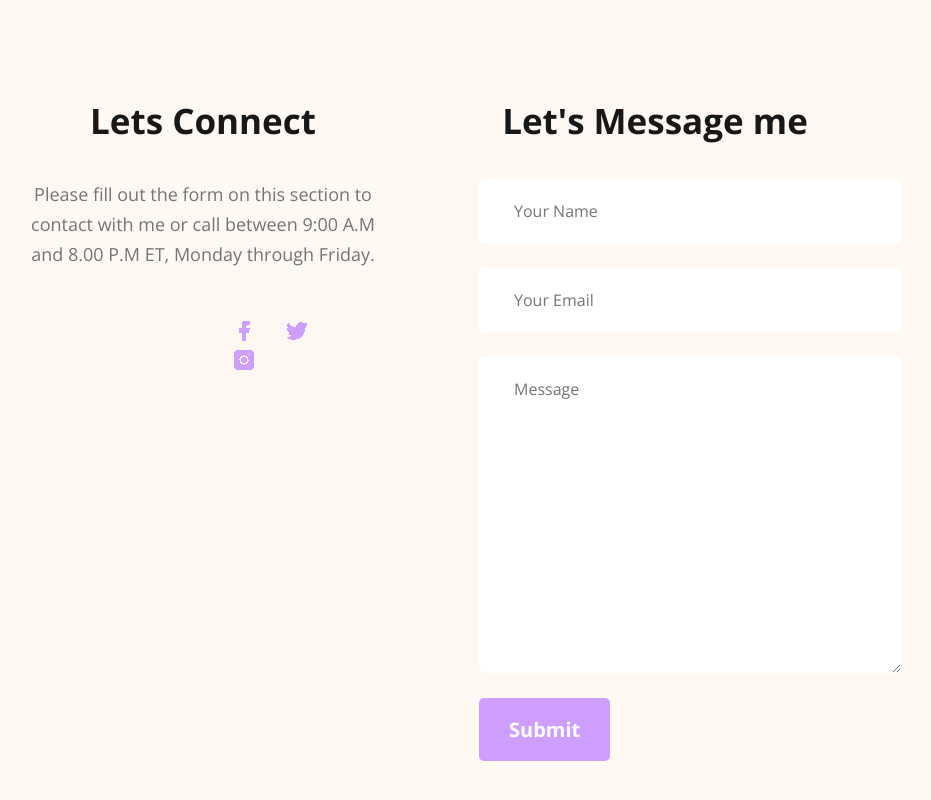
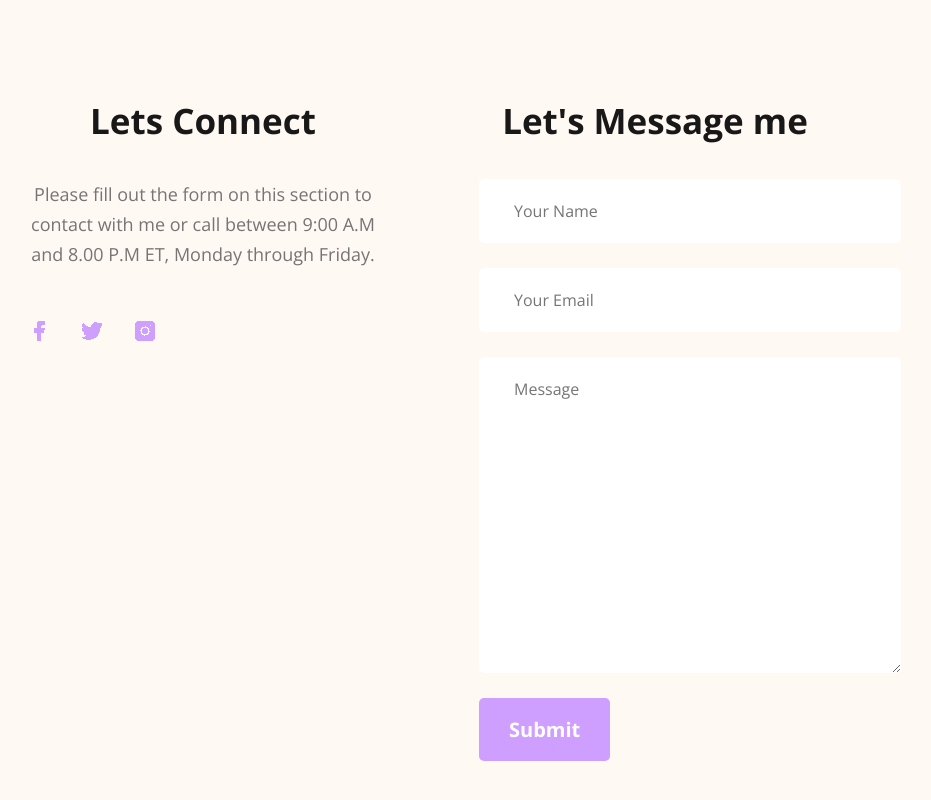
Before and after one commit to nekokaito/webdev-portfolio, a plain HTML site: page index.html in a window 1280 px wide. Shown: the part 3651-4451 px from the top of the page, without its empty margins (211-1142 px from the left). Drawn offline with nearby package versions, Linux system fonts and the light colour scheme.

Commit message:
margin not responsive

```diff
--- a/Styles/portfolio.css
+++ b/Styles/portfolio.css
@@ -273,7 +273,7 @@ main {
 
 .social-links {
     margin-top: 50px;
-    margin-left: 205px;
+
 }
 .social-links a {
     margin-right: 25px;
```
